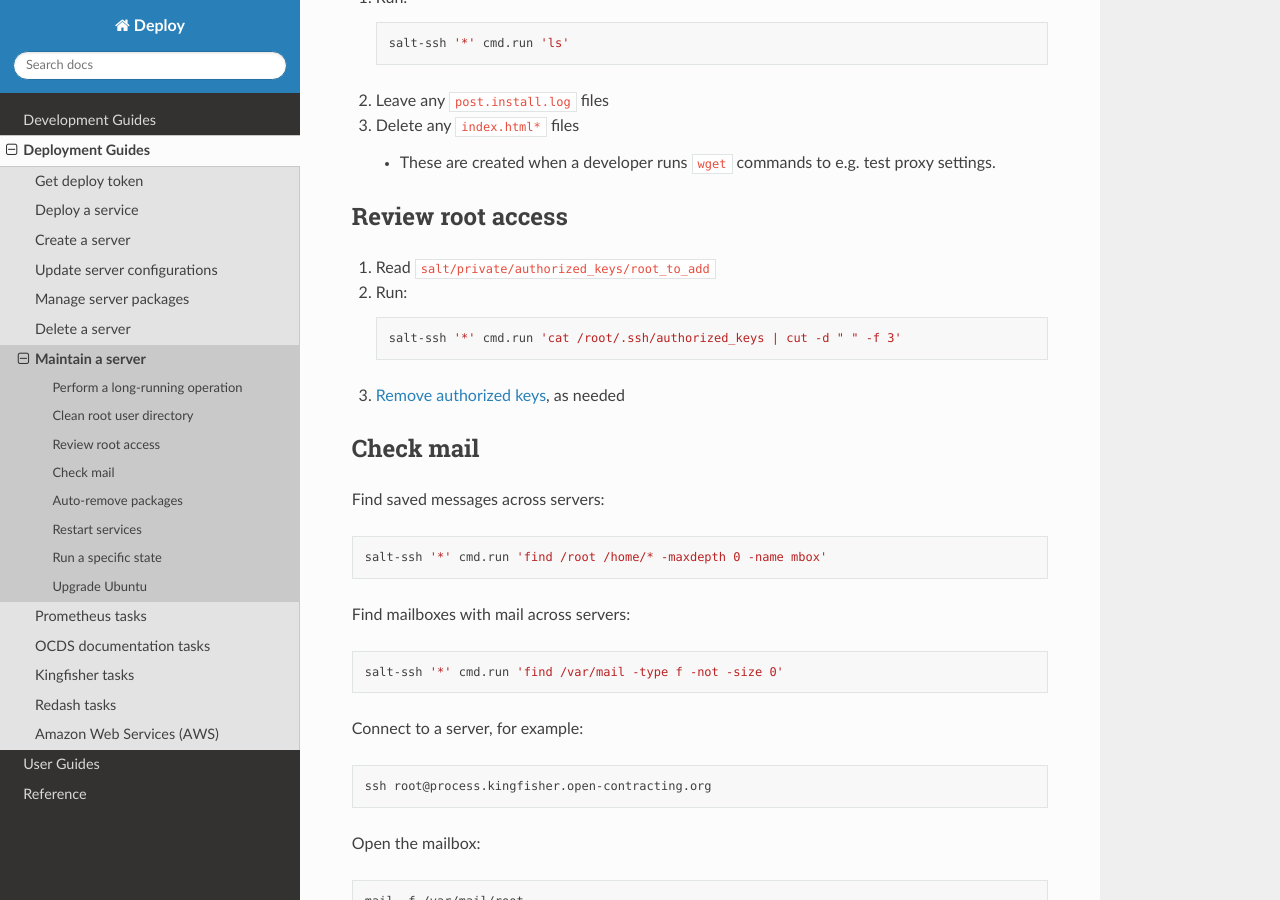
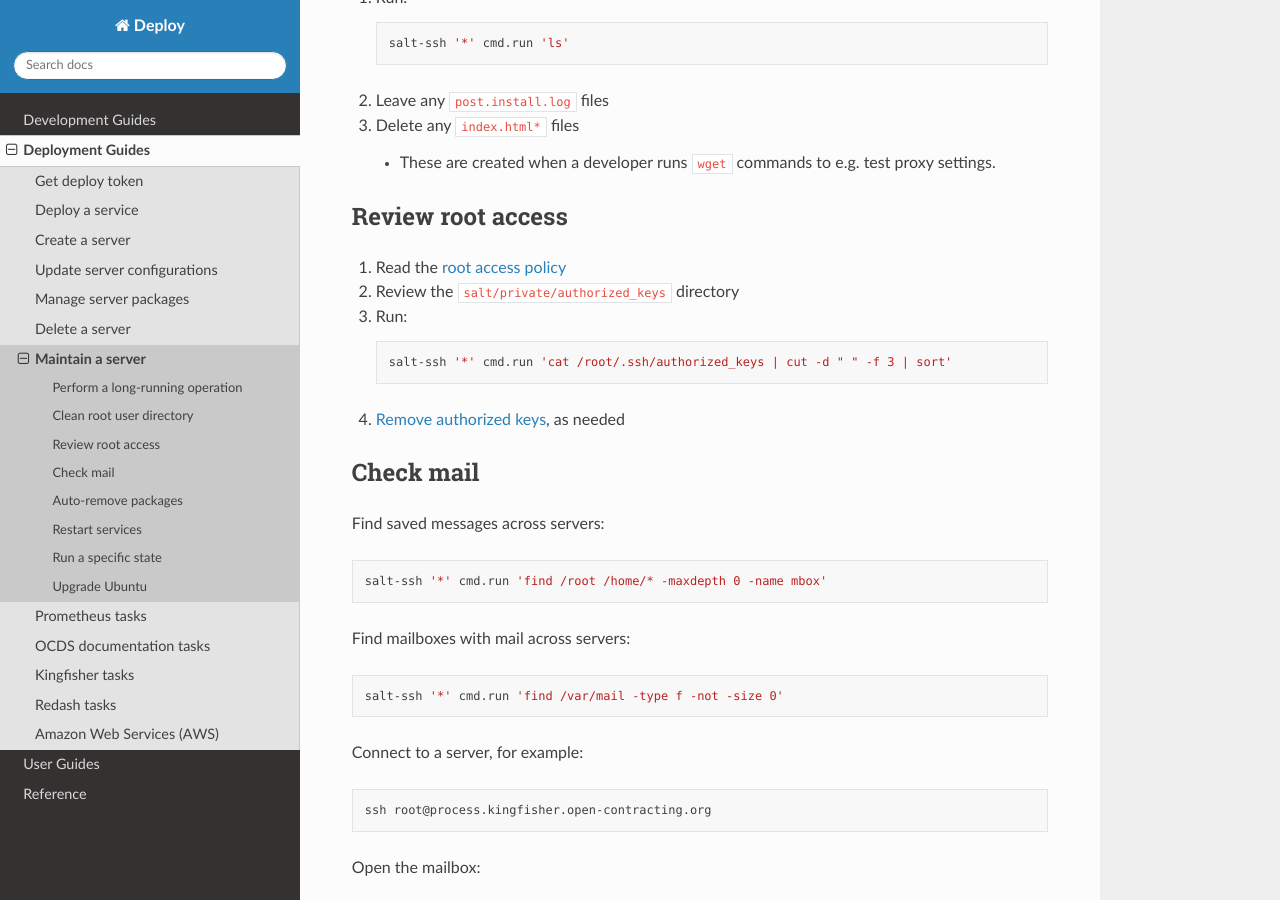
Before and after one commit to open-contracting/deploy, a Sphinx documentation site: the page built from docs/deploy/maintain.rst, in a window 1280 px wide and 900 px high, scrolled down 1210 px. Built offline with Sphinx 7.4.7 and the Read the Docs theme 2.0.0, drawn with Linux system fonts in a browser that asks for light colours.

Commit message:
Copy-edit recent root access content

```diff
--- a/docs/deploy/create_server.rst
+++ b/docs/deploy/create_server.rst
@@ -32,7 +32,7 @@ Bytemark
 
 .. note::
 
-   The above steps add your public key to ``/root/.ssh/authorized_keys``. Related: :ref:`delete-authorized_key`.
+   The above steps add your public key to ``/root/.ssh/authorized_keys``. Related: :ref:`delete-authorized-key`.
 
 2. Deploy the service
 ---------------------
--- a/docs/deploy/maintain.rst
+++ b/docs/deploy/maintain.rst
@@ -72,14 +72,15 @@ Clean root user directory
 Review root access
 ------------------
 
-#. Read ``salt/private/authorized_keys/root_to_add``
+#. Read the :ref:`root access policy<root-access-policy>`
+#. Review the ``salt/private/authorized_keys`` directory
 #. Run:
 
    .. code-block:: bash
 
-      salt-ssh '*' cmd.run 'cat /root/.ssh/authorized_keys | cut -d " " -f 3'
+      salt-ssh '*' cmd.run 'cat /root/.ssh/authorized_keys | cut -d " " -f 3 | sort'
 
-#. :ref:`Remove authorized keys<delete-authorized_key>`, as needed
+#. :ref:`Remove authorized keys<delete-authorized-key>`, as needed
 
 .. _check-mail:
 
--- a/docs/deploy/update.rst
+++ b/docs/deploy/update.rst
@@ -29,12 +29,12 @@ Remove content
 
 If you delete a file, service, package, user, authorized key, Apache module, or virtual host from a file, it will not be removed from the server. To remove it, after you :doc:`deploy<deploy>`:
 
-.. _delete-authorized_key:
+.. _delete-authorized-key:
 
 Delete an authorized key
 ~~~~~~~~~~~~~~~~~~~~~~~~
 
-#. Delete it from ``salt/private/authorized_keys/root_to_add``
+#. Delete it from the relevant file in the ``salt/private/authorized_keys`` directory
 #. Run, for example:
 
 .. code-block:: bash
--- a/docs/develop/get_started.rst
+++ b/docs/develop/get_started.rst
@@ -42,7 +42,7 @@ Note: This documentation is for working with OCP servers. If you want to work wi
 3. Add public key to remote servers
 -----------------------------------
 
-Add your public key to ``salt/private/authorized_keys/root_to_add``, e.g.:
+Add your public key to the relevant file in the ``salt/private/authorized_keys`` directory, e.g.:
 
 .. code-block:: bash
 
@@ -50,7 +50,7 @@ Add your public key to ``salt/private/authorized_keys/root_to_add``, e.g.:
     git commit salt/private/authorized_keys/root_to_add -m "Add public key"
     git push origin master
 
-Then, add this public key to all servers:
+Then, add this public key to the relevant servers. For example::
 
 .. code-block:: bash
 
--- a/docs/reference/index.rst
+++ b/docs/reference/index.rst
@@ -72,12 +72,16 @@ The staff of the following organizations can have administrative roles:
 
 The files referenced by `ssh_auth.present <https://docs.saltstack.com/en/latest/ref/states/all/salt.states.ssh_auth.html#salt.states.ssh_auth.present>`__ states give people access to servers. All people should belong to the above organizations.
 
+.. _root-access-policy:
+
 Root access
 ~~~~~~~~~~~
 
 Server owners (OCP) and server managers (Dogsbody) should have root access to all servers. Otherwise, only developers who are reasonably expected to deploy to a server should have root access to that server.
 
 If a developer did not deploy (and was not recently granted root access) to a server within the last six months, their root access to that server should be revoked.
+
+If a developer intends to deploy to a server, anyone with root access can grant that developer root access to that server.
 
 Root access should be :doc:`routinely reviewed <../deploy/maintain>`.
 
```
